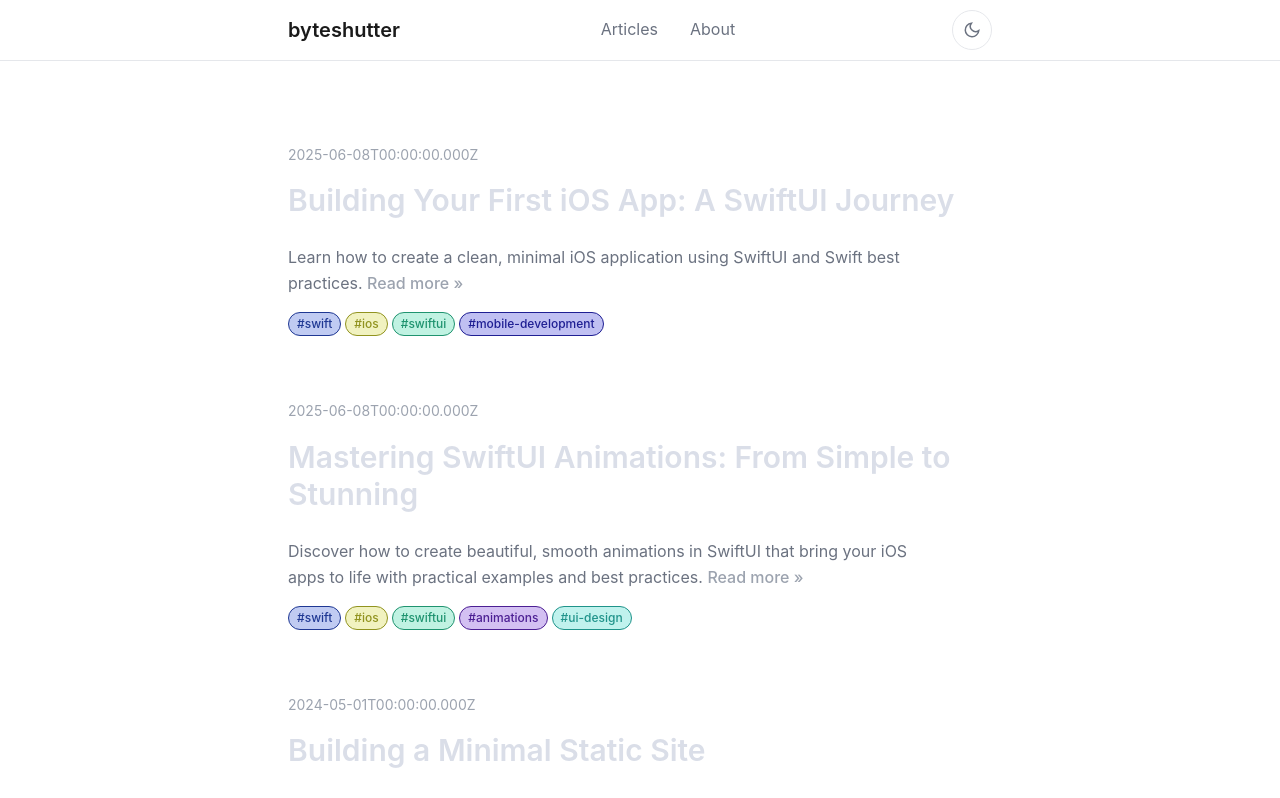
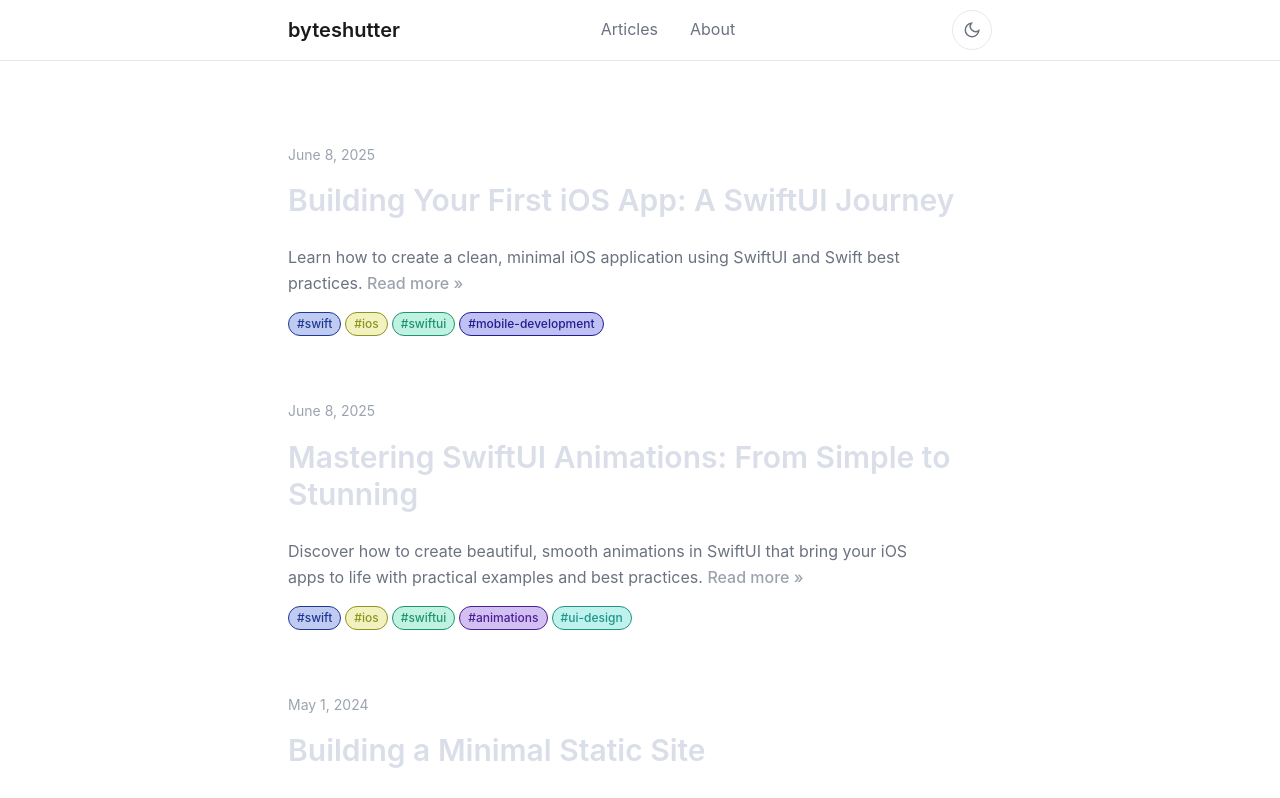
Before and after one commit to AndreaRR18/byteshutter, a React (Vite) app: page / in a window 1280 px wide. Shown: the top 798 px of the page. Built offline with nearby package versions, Linux system fonts and the light colour scheme.

Commit message:
Format date display in PostCard component for improved readability

```diff
--- a/src/FeedSection/BlogList/PostCard/PostCard.tsx
+++ b/src/FeedSection/BlogList/PostCard/PostCard.tsx
@@ -21,7 +21,13 @@ export const PostCard: React.FC<PostCardProps> = ({
     <article className={styles.card} onClick={onClick}>
       <div className={styles.content}>
         {date && (
-          <time className={styles.date}>{date}</time>
+          <time className={styles.date}>
+            {new Date(date).toLocaleDateString('en-US', {
+              year: 'numeric',
+              month: 'long',
+              day: 'numeric'
+            })}
+          </time>
         )}
 
         <h2 className={styles.title}>{title}</h2>
```
